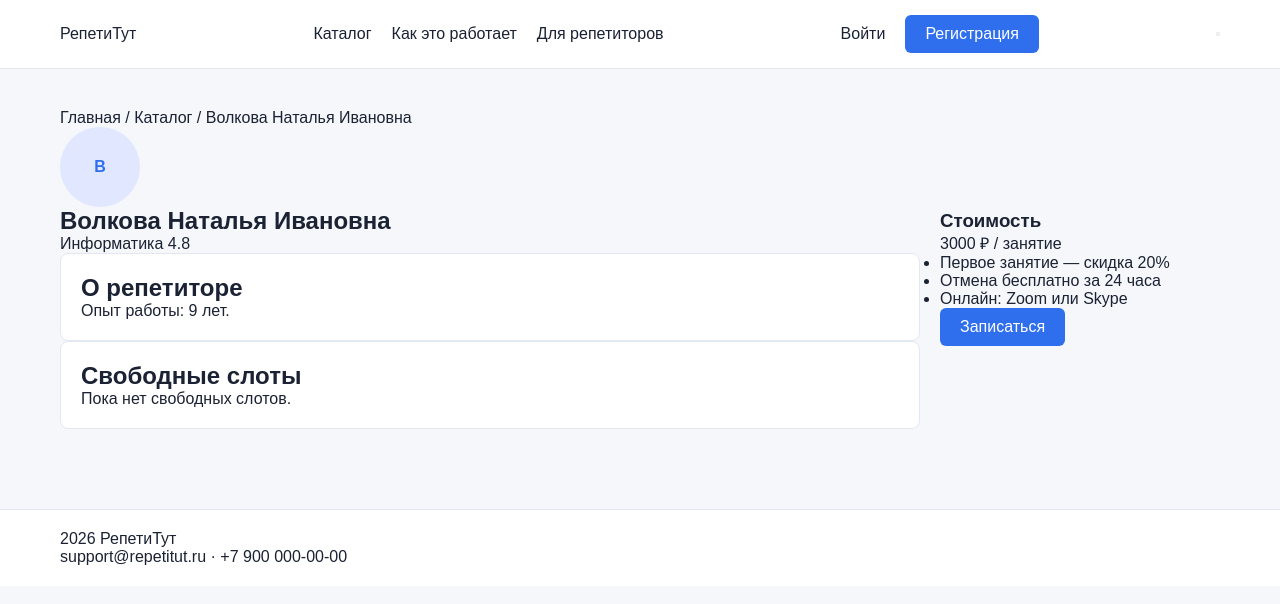
After one commit to Miwhail/RepetiTyt, a Django app: page /tutor/23/ in a window 1280 px wide. The commit adds this page. Shown: the top 604 px of the page. Run offline with Django 5.2, Linux system fonts and the light colour scheme; data comes from the database, SQL or seed files in the repository.

Commit message:
Занятие 8: Сверстаны страницы входа, репетитора и бронирования

```diff
--- a/app/static/css/style.css
+++ b/app/static/css/style.css
@@ -1,449 +1,261 @@
-
 :root {
-    --primary: #2F6FED;
-    --primary-hover: #2456C4;
-    --text-main: #1A2233;
-    --text-secondary: #7A8499;
-    --bg-main: #F5F7FA;
-    --bg-card: #FFFFFF;
-    --border: #E2E8F0;
-    --tag-bg: #EAF0FF;
-    --success: #2E7D32;
-    --error: #D32F2F;
+    --p: #2F6FED;
+    --t: #1A2233;
+    --b: #E2E8F0;
+    --w: #FFFFFF;
 }
 
 * {
+    box-sizing: border-box;
     margin: 0;
     padding: 0;
-    box-sizing: border-box;
 }
 
 body {
-    font-family: 'Inter', sans-serif;
-    background-color: var(--bg-main);
-    color: var(--text-main);
-    line-height: 1.5;
+    font-family: sans-serif;
+    background: #F5F7FA;
+    color: var(--t);
+}
+
+a {
+    text-decoration: none;
+    color: inherit;
 }
 
 .container {
-    max-width: 1280px;
+    max-width: 1200px;
     margin: 0 auto;
-    padding: 0 24px;
+    padding: 0 20px;
 }
 
-/* --- Шапка --- */
 .header {
-    background: var(--bg-card);
-    border-bottom: 1px solid var(--border);
-    padding: 16px 0;
-    position: sticky;
-    top: 0;
-    z-index: 100;
+    background: var(--w);
+    border-bottom: 1px solid var(--b);
+    padding: 15px 0;
 }
 
-.header-container {
+.header-container,
+.nav,
+.auth-buttons,
+.hero-container,
+.stats-container,
+.catalog-layout,
+.booking-layout,
+.cabinet-layout,
+.tutor-detail-layout {
     display: flex;
+    gap: 20px;
     align-items: center;
+}
+
+.header-container,
+.stats-container,
+.footer-container {
     justify-content: space-between;
 }
 
-.logo {
-    display: flex;
-    align-items: center;
-    gap: 10px;
-    font-weight: 700;
-    font-size: 20px;
-    text-decoration: none;
-    color: var(--text-main);
-}
-
-.logo-circle {
-    width: 24px;
-    height: 24px;
-    background: var(--primary);
-    border-radius: 50%;
-}
-
-.nav {
-    display: flex;
-    gap: 32px;
-}
-
 .nav a {
-    text-decoration: none;
-    color: var(--text-main);
-    font-size: 15px;
-    font-weight: 500;
-    transition: color 0.2s;
-}
-
-.nav a:hover {
-    color: var(--primary);
-}
-
-.auth-buttons {
-    display: flex;
-    align-items: center;
-    gap: 16px;
-}
-
-.btn-login {
-    text-decoration: none;
-    color: var(--primary);
     font-weight: 500;
 }
 
-.btn-register, .btn-primary {
-    background: var(--primary);
-    color: white;
-    padding: 10px 24px;
-    border-radius: 8px;
-    text-decoration: none;
-    font-weight: 500;
+.btn,
+.btn-primary,
+.btn-register,
+.btn-outline {
+    padding: 10px 20px;
+    border-radius: 6px;
+    cursor: pointer;
+    display: inline-block;
+    text-align: center;
     border: none;
-    cursor: pointer;
-    transition: background 0.2s;
 }
 
-.btn-register:hover, .btn-primary:hover {
-    background: var(--primary-hover);
+.btn,
+.btn-primary,
+.btn-register {
+    background: var(--p);
+    color: var(--w);
 }
 
-
-.burger-menu {
-    display: none;
-    background: none;
-    border: none;
-    cursor: pointer;
-    flex-direction: column;
-    gap: 5px;
-    z-index: 101;
+.btn-outline {
+    border: 1px solid var(--p);
+    color: var(--p);
+    background: transparent;
 }
 
-.burger-menu span {
-    display: block;
-    width: 24px;
-    height: 2px;
-    background: var(--text-main);
-    transition: 0.3s;
+.hero,
+.catalog-section {
+    padding: 40px 0;
 }
 
-.burger-menu.active span:nth-child(1) {
-    transform: translateY(7px) rotate(45deg);
-}
-.burger-menu.active span:nth-child(2) {
-    opacity: 0;
-}
-.burger-menu.active span:nth-child(3) {
-    transform: translateY(-7px) rotate(-45deg);
-}
-
-
-.hero {
-    padding: 80px 0;
-}
-
-.hero-container {
-    display: flex;
-    justify-content: space-between;
-    align-items: center;
-    gap: 40px;
-}
-
-.hero-text {
-    max-width: 600px;
-}
-
-.hero h1 {
-    font-size: 48px;
-    line-height: 1.2;
-    margin-bottom: 16px;
-}
-
-.text-primary {
-    color: var(--primary);
-}
-
-.subtitle {
-    color: var(--text-secondary);
-    font-size: 18px;
-    margin-bottom: 32px;
-}
-
-.search-box {
-    display: flex;
-    gap: 12px;
-    margin-bottom: 24px;
-}
-
-.search-box input {
+.hero-text,
+.catalog-content,
+.booking-form-area,
+.tutor-main-info,
+.cabinet-content {
     flex: 1;
-    padding: 14px 20px;
-    border: 1px solid var(--border);
-    border-radius: 8px;
-    font-size: 16px;
-    outline: none;
-    transition: border-color 0.2s;
-}
-
-.search-box input:focus {
-    border-color: var(--primary);
-}
-
-.tags {
-    display: flex;
-    gap: 12px;
-    flex-wrap: wrap;
-}
-
-.tags a {
-    text-decoration: none;
-    color: var(--primary);
-    background: var(--tag-bg);
-    padding: 6px 12px;
-    border-radius: 20px;
-    font-size: 14px;
-    font-weight: 500;
-}
-
-.hero-card {
-    background: var(--tag-bg);
-    border-radius: 24px;
-    padding: 40px;
-    display: flex;
-    flex-direction: column;
-    align-items: center;
-    gap: 16px;
-    min-width: 300px;
-    box-shadow: 0 10px 30px rgba(47, 111, 237, 0.1);
-}
-
-.card-avatar {
-    width: 100px;
-    height: 100px;
-    background: var(--primary);
-    color: white;
-    border-radius: 50%;
-    display: flex;
-    align-items: center;
-    justify-content: center;
-    font-size: 40px;
-    font-weight: bold;
-}
-
-.card-info { text-align: center; }
-.rating { color: #F5A623; font-weight: bold; display: block; margin-bottom: 4px;}
-.subject { color: var(--primary); font-weight: 500;}
-
-/* --- Статистика --- */
-.stats {
-    padding: 40px 0;
-    background: var(--bg-main);
-}
-
-.stats-container {
-    display: flex;
-    gap: 60px;
-}
-
-.stat-item h2 {
-    font-size: 32px;
-    margin-bottom: 4px;
-}
-
-.stat-item p {
-    color: var(--text-secondary);
-}
-
-
-.popular {
-    padding: 60px 0;
-}
-
-.section-title {
-    font-size: 28px;
-    margin-bottom: 32px;
 }
 
 .tutors-grid {
     display: grid;
-    grid-template-columns: repeat(auto-fill, minmax(320px, 1fr));
-    gap: 24px;
+    grid-template-columns: repeat(auto-fill, minmax(280px, 1fr));
+    gap: 20px;
+}
+
+.tutor-card,
+.card-section,
+.filters-sidebar,
+.booking-summary,
+.auth-card,
+.cabinet-sidebar {
+    background: var(--w);
+    border: 1px solid var(--b);
+    border-radius: 8px;
+    padding: 20px;
 }
 
 .tutor-card {
-    background: var(--bg-card);
-    border: 1px solid var(--border);
-    border-radius: 16px;
-    padding: 24px;
     display: flex;
     flex-direction: column;
-    transition: box-shadow 0.2s;
-}
-
-.tutor-card:hover {
-    box-shadow: 0 8px 24px rgba(0,0,0,0.05);
 }
 
 .tutor-header {
     display: flex;
     align-items: center;
-    gap: 16px;
-    margin-bottom: 16px;
+    gap: 15px;
+    margin-bottom: 15px;
 }
 
-.avatar-small {
-    width: 56px;
-    height: 56px;
-    background: var(--tag-bg);
-    color: var(--primary);
+.avatar-small,
+.avatar-large {
+    background: #e0e7ff;
+    color: var(--p);
     border-radius: 50%;
     display: flex;
     align-items: center;
     justify-content: center;
-    font-size: 24px;
     font-weight: bold;
 }
 
-.tutor-header h3 {
-    font-size: 18px;
-    margin-bottom: 4px;
+.avatar-small {
+    width: 50px;
+    height: 50px;
 }
 
-.tag {
-    background: var(--tag-bg);
-    color: var(--primary);
-    font-size: 12px;
-    padding: 2px 8px;
-    border-radius: 4px;
-    font-weight: 500;
-}
-
-.tutor-rating {
-    margin-bottom: 12px;
-    font-size: 14px;
-}
-
-.tutor-rating span {
-    font-weight: bold;
-    color: var(--text-main);
-    margin-left: 4px;
-}
-
-.tutor-desc {
-    color: var(--text-secondary);
-    font-size: 14px;
-    margin-bottom: 24px;
+.avatar-large {
+    width: 80px;
+    height: 80px;
 }
 
 .tutor-footer {
     margin-top: auto;
-    border-top: 1px solid var(--border);
-    padding-top: 16px;
+    padding-top: 15px;
+    border-top: 1px solid var(--b);
     display: flex;
-    align-items: center;
     justify-content: space-between;
 }
 
-.price {
-    font-size: 14px;
-    color: var(--text-secondary);
+.filters-sidebar,
+.tutor-sidebar,
+.booking-summary,
+.cabinet-sidebar {
+    width: 280px;
+    flex-shrink: 0;
 }
 
-.price strong {
-    font-size: 16px;
-    color: var(--text-main);
+.filter-group,
+.form-group {
+    margin-bottom: 15px;
 }
 
-.btn-outline {
-    text-decoration: none;
-    color: var(--primary);
-    border: 1px solid var(--primary);
-    padding: 8px 16px;
-    border-radius: 8px;
-    font-size: 14px;
-    font-weight: 500;
-    transition: 0.2s;
-    background: transparent;
+.filter-group input,
+.filter-group select,
+.form-group textarea {
+    width: 100%;
+    padding: 8px;
+    border: 1px solid var(--b);
 }
 
-.btn-outline:hover {
-    background: var(--primary);
-    color: white;
+.search-box {
+    display: flex;
+    gap: 10px;
+    margin-bottom: 20px;
 }
 
-/* --- Подвал --- */
-.footer {
-    background: var(--bg-card);
-    padding: 24px 0;
-    border-top: 1px solid var(--border);
-    margin-top: 60px;
+.search-box input {
+    flex: 1;
+    padding: 10px;
+    border: 1px solid var(--b);
 }
 
-.footer-container {
-    display: flex;
-    justify-content: space-between;
-    color: var(--text-secondary);
-    font-size: 14px;
+.bookings-table {
+    width: 100%;
+    border-collapse: collapse;
+    background: var(--w);
 }
 
+.bookings-table th,
+.bookings-table td {
+    padding: 10px;
+    border-bottom: 1px solid var(--b);
+    text-align: left;
+}
+
+.status-badge {
+    padding: 4px 8px;
+    background: #e0e7ff;
+    border-radius: 4px;
+}
+
+.cabinet-nav-item {
+    display: block;
+    padding: 10px;
+    margin-bottom: 5px;
+}
+
+.cabinet-nav-item.active {
+    background: #e0e7ff;
+    color: var(--p);
+}
+
+.auth-wrapper {
+    display: flex;
+    justify-content: center;
+    padding: 40px 0;
+}
+
+.auth-card {
+    width: 100%;
+    max-width: 350px;
+}
+
+.footer {
+    background: var(--w);
+    border-top: 1px solid var(--b);
+    padding: 20px 0;
+    margin-top: 40px;
+}
 
 @media (max-width: 768px) {
-    .burger-menu {
-        display: flex;
+    .hero-container,
+    .catalog-layout,
+    .booking-layout,
+    .cabinet-layout,
+    .tutor-detail-layout,
+    .stats-container,
+    .footer-container {
+        flex-direction: column;
     }
 
-
-    .nav {
-        position: fixed;
-        top: 0;
-        right: -100%;
+    .filters-sidebar,
+    .tutor-sidebar,
+    .booking-summary,
+    .cabinet-sidebar {
         width: 100%;
-        height: 100vh;
-        background: var(--bg-card);
-        flex-direction: column;
-        justify-content: center;
-        align-items: center;
-        gap: 40px;
-        transition: right 0.3s ease;
-        z-index: 100;
     }
 
-    .nav.active {
-        right: 0;
-    }
-
-    .nav a {
-        font-size: 20px;
-    }
-
+    .nav,
     .auth-buttons {
         display: none;
     }
-
-    .hero-container {
-        flex-direction: column;
-        text-align: center;
-        padding-top: 40px;
-    }
-
-    .search-box {
-        flex-direction: column;
-    }
-
-    .tags {
-        justify-content: center;
-    }
-
-    .stats-container {
-        flex-direction: column;
-        gap: 24px;
-        text-align: center;
-    }
-
-    .footer-container {
-        flex-direction: column;
-        gap: 12px;
-        text-align: center;
-    }
 }
--- /dev/null
+++ b/app/templates/app/tutor_detail.html
@@ -0,0 +1,53 @@
+{% extends 'app/base.html' %}
+{% block title %}{{ tutor_card.tutor.full_name }} — РепетиТут{% endblock %}
+{% block content %}
+<section class="catalog-section">
+    <div class="container">
+        <div class="breadcrumbs">
+            <a href="/">Главная</a> / <a href="/catalog/">Каталог</a> / {{ tutor_card.tutor.full_name }}
+        </div>
+        <div class="tutor-detail-layout">
+            <div class="tutor-main-info">
+                <div class="tutor-profile-header">
+                    <div class="avatar-large">{{ tutor_card.tutor.full_name|first }}</div>
+                    <div>
+                        <h1 class="page-title">{{ tutor_card.tutor.full_name }}</h1>
+                        <div class="tutor-tags">
+                            <span class="tag">{{ tutor_card.subject.name }}</span>
+                            <span class="tag">{{ tutor_card.tutor.rating }}</span>
+                        </div>
+                    </div>
+                </div>
+                <div class="card-section">
+                    <h2>О репетиторе</h2>
+                    <p>Опыт работы: {{ tutor_card.tutor.experience_years }} лет.</p>
+                </div>
+                <div class="card-section" id="slots">
+                    <h2>Свободные слоты</h2>
+                    <div class="slots-grid">
+                        {% for slot in slots %}
+                            <a href="{% url 'app:booking' tutor_card.id slot.id %}" class="slot-btn">
+                                {{ slot.date|date:"d.m" }} в {{ slot.start_time|time:"H:i" }}
+                            </a>
+                        {% empty %}
+                            <p>Пока нет свободных слотов.</p>
+                        {% endfor %}
+                    </div>
+                </div>
+            </div>
+            <div class="tutor-sidebar">
+                <div class="sidebar-card">
+                    <h3>Стоимость</h3>
+                    <p class="price-large">{{ tutor_card.rate_per_hour|floatformat:0 }} ₽ <span>/ занятие</span></p>
+                    <ul class="benefits-list">
+                        <li>Первое занятие — скидка 20%</li>
+                        <li>Отмена бесплатно за 24 часа</li>
+                        <li>Онлайн: Zoom или Skype</li>
+                    </ul>
+                    <a href="#slots" class="btn-primary w-100">Записаться</a>
+                </div>
+            </div>
+        </div>
+    </div>
+</section>
+{% endblock %}
```
Also changed, not shown: app/templates/app/booking.html (added, +45 -0 lines), app/templates/app/login.html (added, +25 -0 lines).
